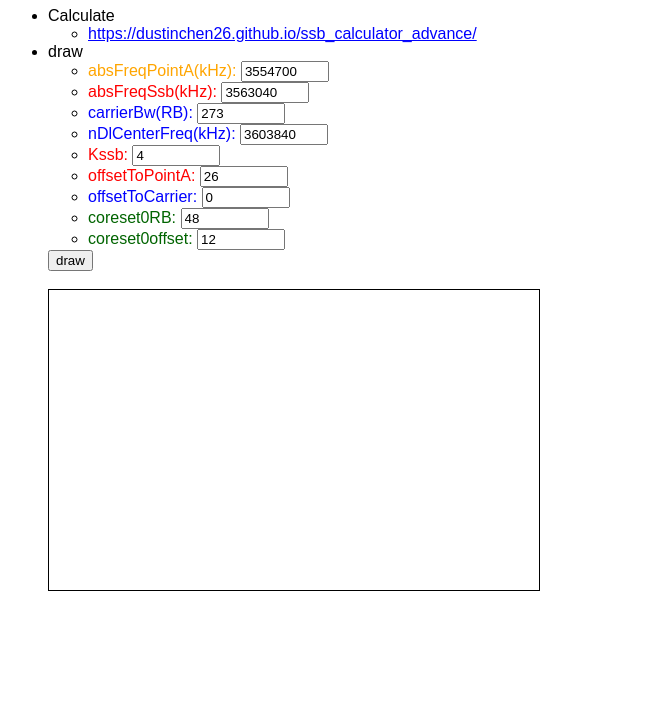
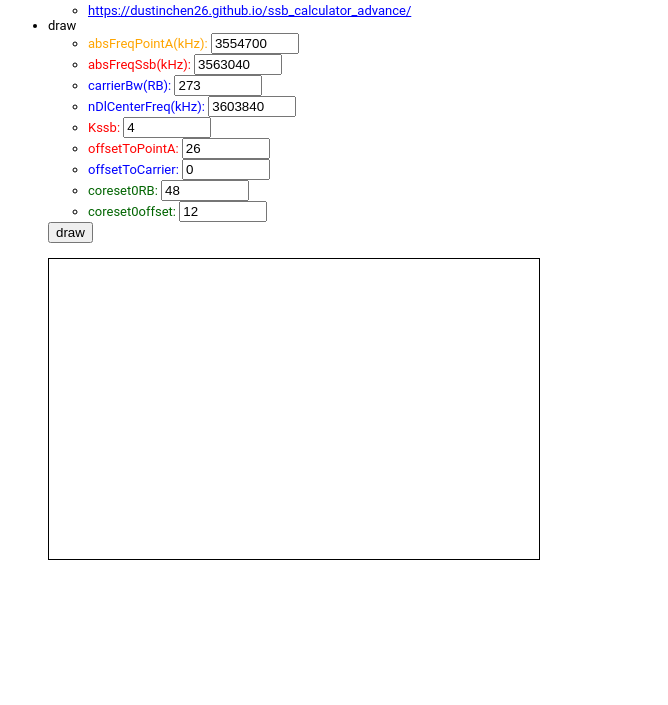
Before and after one commit to dustinchen26/gscn_draw, a plain HTML site: page index.html in a window 1280 px wide. Shown: the part 95-800 px from the top of the page, without its empty margins (0-668 px from the left). Drawn offline with Linux system fonts and the light colour scheme.

Commit message:
update size

```diff
--- a/index.html
+++ b/index.html
@@ -19,10 +19,10 @@
 
         body {
             /* 設置字體 */
-            font-family: Arial, Helvetica, sans-serif;
+            font-family: 'Roboto', sans-serif;
 
             /* 設置字體大小 */
-            font-size: 16px;
+            font-size: 13px;
         }
 
         /* 定義不同顏色的標籤和輸入框 */
```
